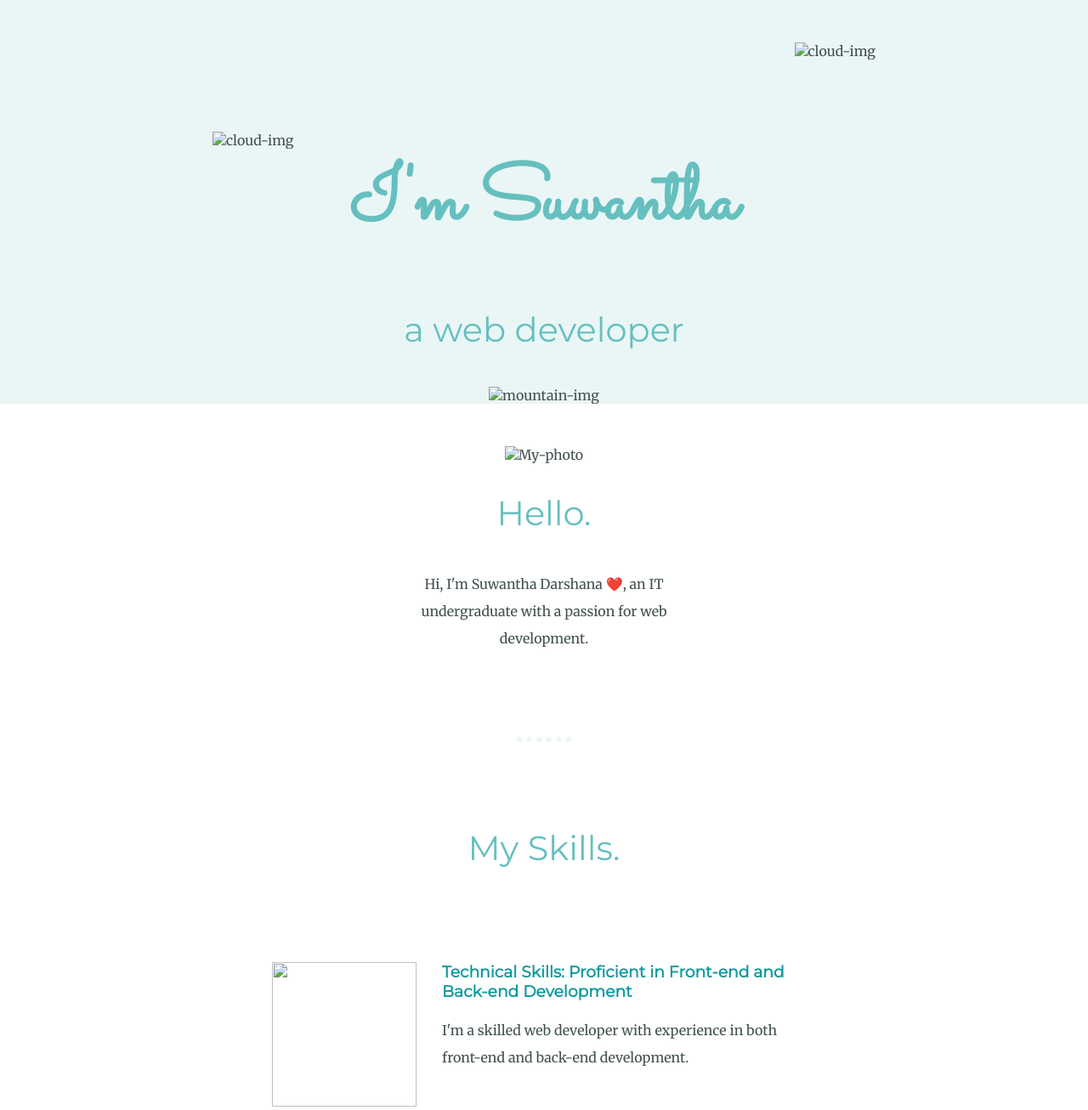
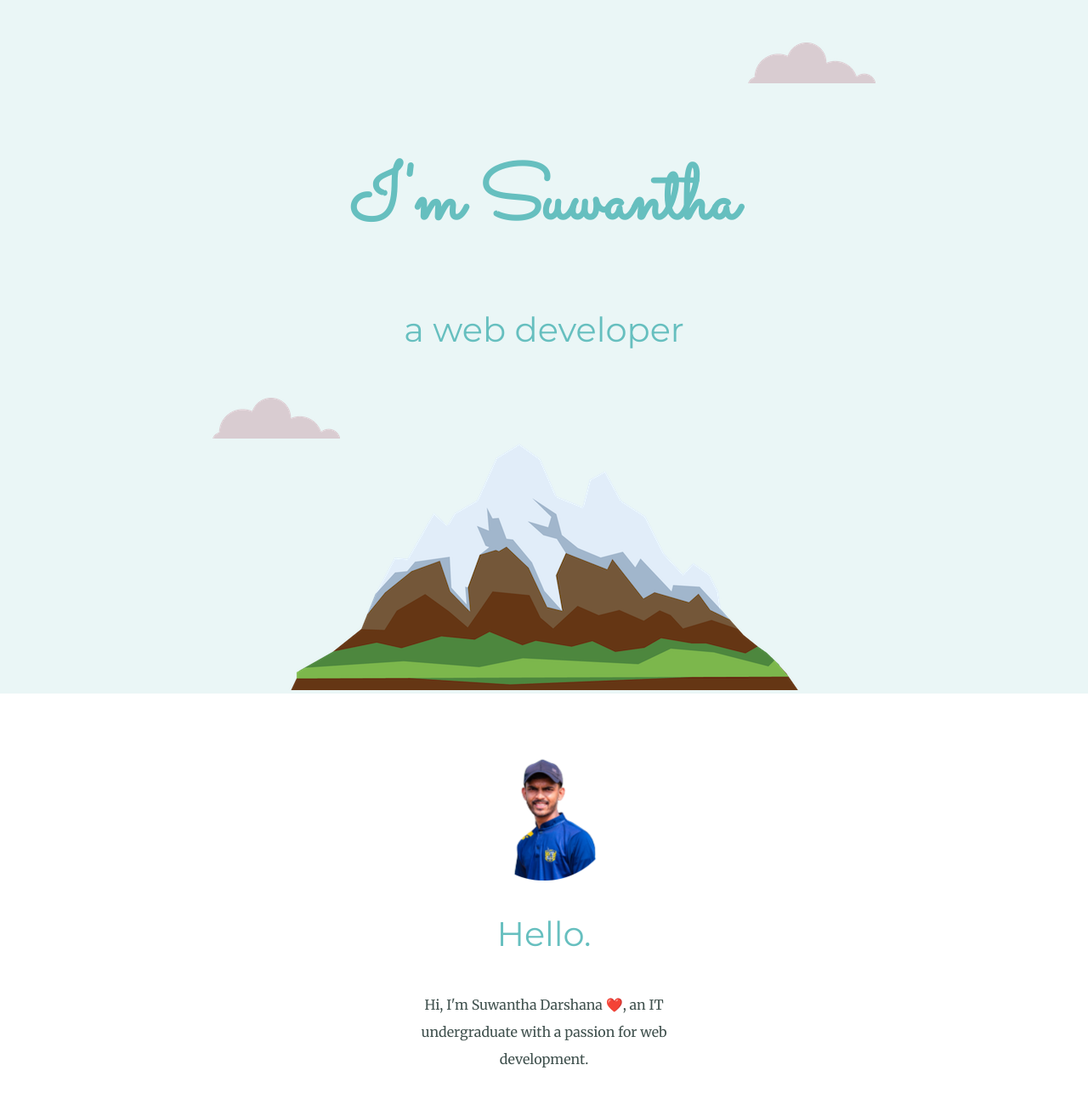
Before and after one commit to SuwanthaDarshana/My-Web, a plain HTML site: page index.html in a window 1280 px wide. Shown: the top 1306 px of the page at 85% size. Drawn offline with Linux system fonts and the light colour scheme; files that its build step writes are made by us from their sources.

Commit message:
Add files via upload

```diff
--- a/index.html
+++ b/index.html
@@ -5,7 +5,7 @@
     <meta http-equiv="X-UA-Compatible" content="IE=edge">
     <meta name="viewport" content="width=device-width, initial-scale=1.0">
     <title>Suwantha</title>
-    <link rel="stylesheet" href="/css/style.css">
+    <link rel="stylesheet" href="style.css">
     <link rel="icon" href="favicon.ico?">
     <link rel="preconnect" href="https://fonts.googleapis.com">
 <link rel="preconnect" href="https://fonts.gstatic.com" crossorigin>
@@ -13,15 +13,15 @@
 </head>
 <body>
     <div class="top-container">
-        <img class="top-cloud" src="images/cloud.png" alt="cloud-img">
+        <img class="top-cloud" src="cloud.png" alt="cloud-img">
         <h1>I'm Suwantha</h1>
         <h2>a web developer</h2>
-        <img class="bottom-cloud" src="images/cloud.png" alt="cloud-img">
-        <img src="images/mountain.png" alt="mountain-img">
+        <img class="bottom-cloud" src="cloud.png" alt="cloud-img">
+        <img src="mountain.png" alt="mountain-img">
     </div>
     <div class="middle-container">
         <div class="profile">
-          <img src="/images/Myphoto.png" alt="My-photo">
+          <img src="Myphoto.png" alt="My-photo">
           <h2>Hello.</h2>
           <p class="intro">Hi, I'm Suwantha Darshana ❤️, an IT undergraduate with a passion for web development. </p>
         </div>
@@ -34,7 +34,7 @@
             <p>Lorem ipsum dolor sit amet, quis in duis, iaculis id felis. Consectetuer vestibulum, nunc urna lectus, erat ligula. Hendrerit nam, lectus ante, ut lorem eros.</p>
           </div> -->
           <div class="skill-row">
-            <img class="computer" src="/images/computer.png" alt="">
+            <img class="computer" src="computer.png" alt="">
             <h3>Technical Skills: Proficient in Front-end and Back-end Development</h3>
             <p>I'm a skilled web developer with experience in both front-end and back-end development.</p>
           </div>
```
Also changed, not shown: style.css (line endings or trailing spaces).
